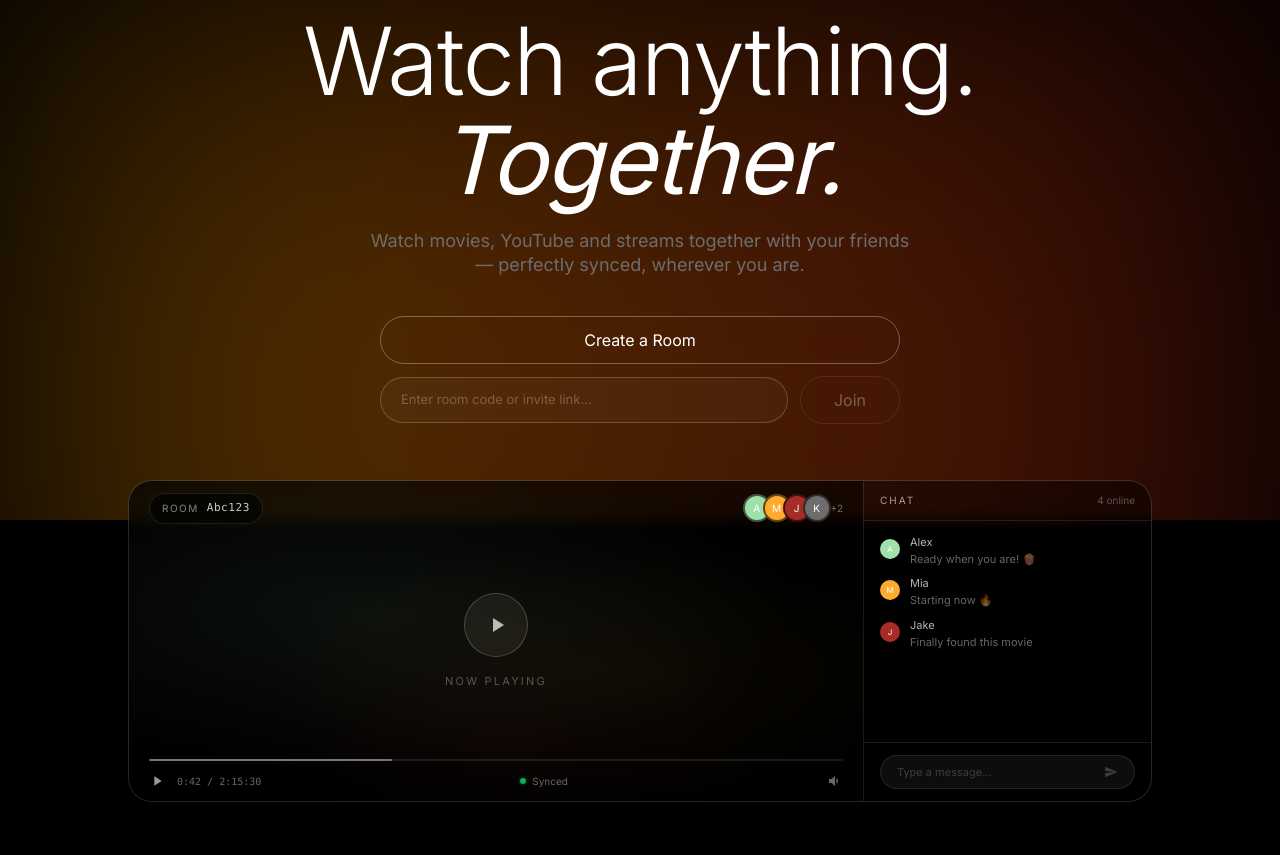
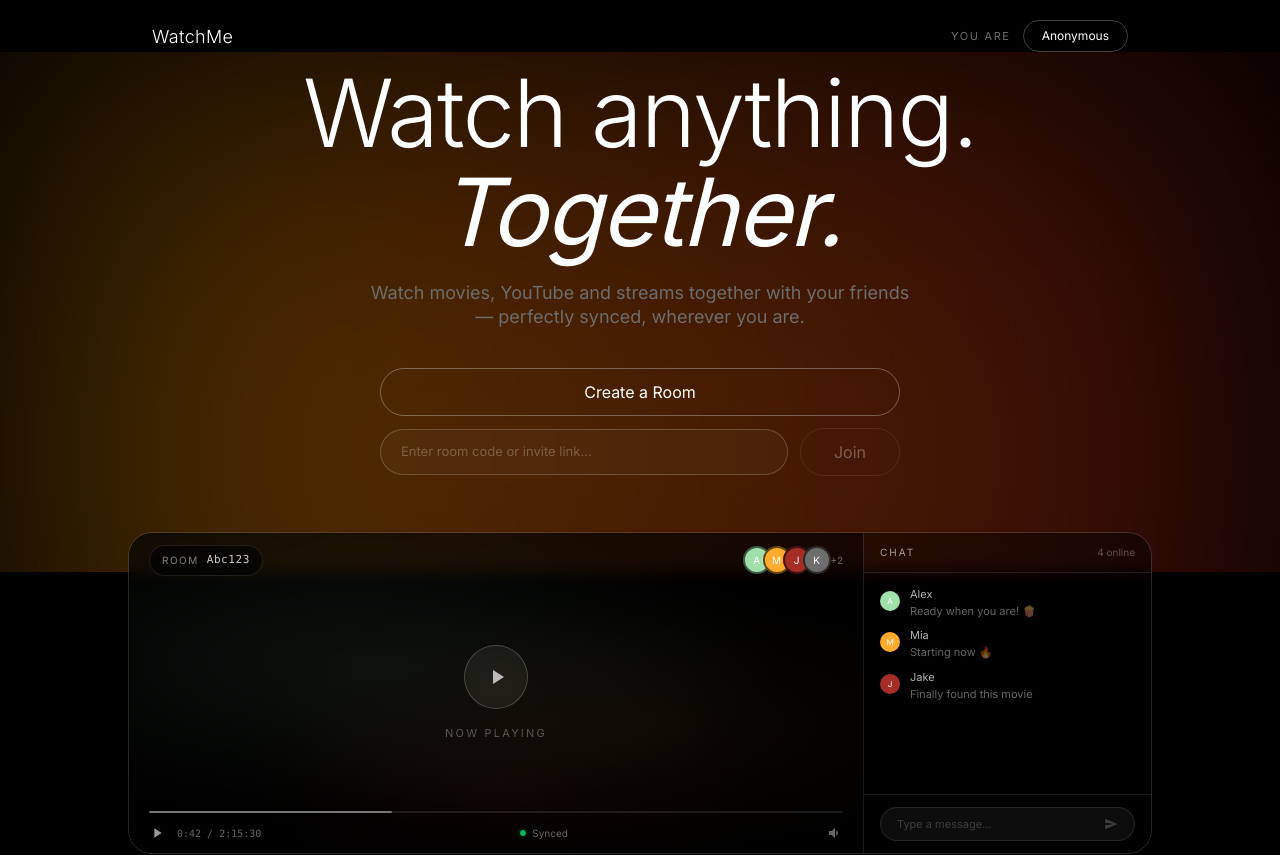
Before and after one commit to kilojo2/watchme, a React (Vite) app in the folder watch-party/: page /#/ in a window 1280 px wide. Shown: the top 855 px of the page. Built offline with nearby package versions, Linux system fonts and the light colour scheme; no server answers; the database is empty.

Commit message:
Home: add back transparent text-only header (WatchMe left, ProfileCard right)

```diff
--- a/watch-party/src/pages/Home.jsx
+++ b/watch-party/src/pages/Home.jsx
@@ -207,6 +207,20 @@ export default function Home() {
   return (
     <div className="min-h-screen bg-obsidian flex flex-col font-roobert">
       {/* ═════════════════════════════════════════════════════════
+          TRANSPARENT HEADER — WatchMe left · Profile right
+          ═════════════════════════════════════════════════════════ */}
+      <header className="w-full max-w-5xl mx-auto flex items-center justify-between px-6 pt-4 sm:pt-5">
+        <span className="text-paper text-[16px] sm:text-[18px] font-[300] tracking-[0.02em]">
+          WatchMe
+        </span>
+        <ProfileCard
+          displayName={displayName}
+          updateDisplayName={updateDisplayName}
+          loading={loading}
+        />
+      </header>
+
+      {/* ═════════════════════════════════════════════════════════
           HERO — full-viewport iridescent-backed section
           ═════════════════════════════════════════════════════════ */}
       <div className="relative flex flex-col items-center pt-12 pb-24 px-6 overflow-hidden">
```
